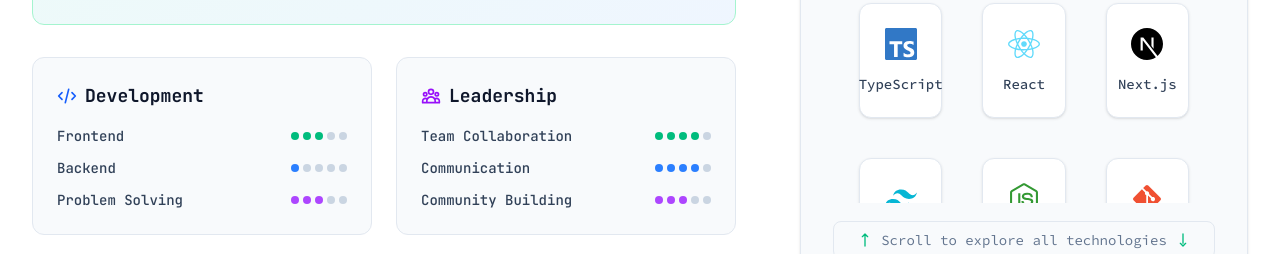
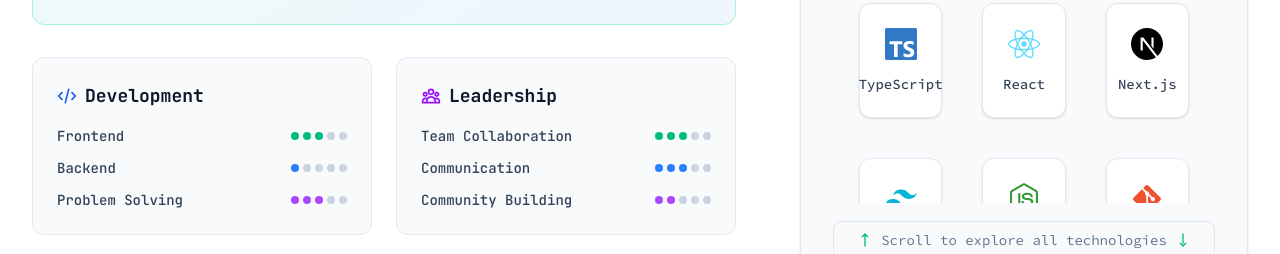
Before and after one commit to KaitoJD/About, a Next.js app: page / in a window 1280 px wide. Shown: the part 1480-1734 px from the top of the page. Built offline with nearby package versions, Linux system fonts and the light colour scheme.

Commit message:
fix: update loading indicator colors for improved visibility

```diff
--- a/src/app/page.tsx
+++ b/src/app/page.tsx
@@ -664,7 +664,7 @@ export default function Home() {
                         <div className="w-2 h-2 bg-emerald-500 rounded-full"></div>
                         <div className="w-2 h-2 bg-emerald-500 rounded-full"></div>
                         <div className="w-2 h-2 bg-emerald-500 rounded-full"></div>
-                        <div className="w-2 h-2 bg-emerald-500 rounded-full"></div>
+                        <div className="w-2 h-2 bg-slate-300 dark:bg-slate-600 rounded-full"></div>
                         <div className="w-2 h-2 bg-slate-300 dark:bg-slate-600 rounded-full"></div>
                       </div>
                     </div>
@@ -674,7 +674,7 @@ export default function Home() {
                         <div className="w-2 h-2 bg-blue-500 rounded-full"></div>
                         <div className="w-2 h-2 bg-blue-500 rounded-full"></div>
                         <div className="w-2 h-2 bg-blue-500 rounded-full"></div>
-                        <div className="w-2 h-2 bg-blue-500 rounded-full"></div>
+                        <div className="w-2 h-2 bg-slate-300 dark:bg-slate-600 rounded-full"></div>
                         <div className="w-2 h-2 bg-slate-300 dark:bg-slate-600 rounded-full"></div>
                       </div>
                     </div>
@@ -683,7 +683,7 @@ export default function Home() {
                       <div className="flex space-x-1">
                         <div className="w-2 h-2 bg-purple-500 rounded-full"></div>
                         <div className="w-2 h-2 bg-purple-500 rounded-full"></div>
-                        <div className="w-2 h-2 bg-purple-500 rounded-full"></div>
+                        <div className="w-2 h-2 bg-slate-300 dark:bg-slate-600 rounded-full"></div>
                         <div className="w-2 h-2 bg-slate-300 dark:bg-slate-600 rounded-full"></div>
                         <div className="w-2 h-2 bg-slate-300 dark:bg-slate-600 rounded-full"></div>
                       </div>
```
